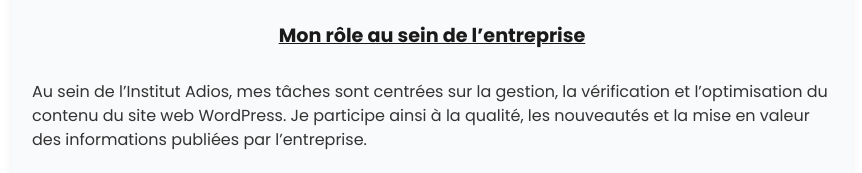
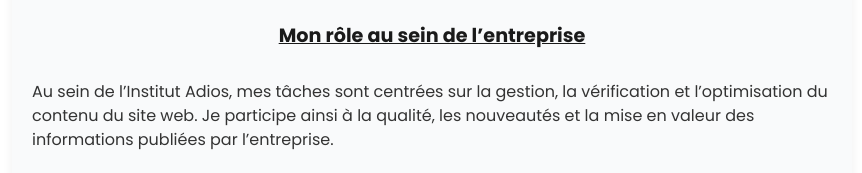
Before and after one commit to youyoux-debug/Portfolio, a plain HTML site: page index.html in a window 1280 px wide. Shown: the part 7701-7874 px from the top of the page, without its empty margins (208-1070 px from the left). Drawn offline with nearby package versions, Linux system fonts and the light colour scheme.

Commit message:
polissage

```diff
--- a/index.html
+++ b/index.html
@@ -549,7 +549,7 @@
   <h2 class="title"><u>Mon rôle au sein de l’entreprise</u></h2>
 
   <article class="news-item">
-    <p>Au sein de l’Institut Adios, mes tâches sont centrées sur la gestion, la vérification et l’optimisation du contenu du site web WordPress.
+    <p>Au sein de l’Institut Adios, mes tâches sont centrées sur la gestion, la vérification et l’optimisation du contenu du site web.
 Je participe ainsi à la qualité, les nouveautés et la mise en valeur des informations publiées par l’entreprise.</p>
   </article>
 
```
